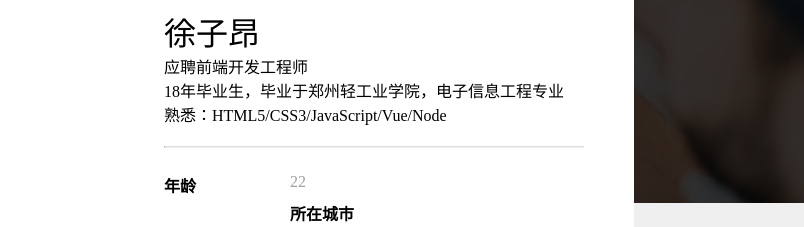
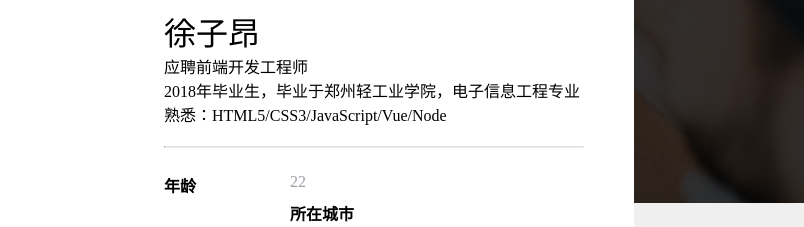
Before and after one commit to xuziang111/resume, a plain HTML site: page src/index.html in a window 1280 px wide. Shown: the part 312-539 px from the top of the page, 476-1280 px from the left. Drawn offline with nearby package versions, Linux system fonts and the light colour scheme; a script that the page names is missing.

Commit message:
一些信息

```diff
--- a/src/index.html
+++ b/src/index.html
@@ -50,7 +50,7 @@
               <h1>徐子昂</h1>
               <p>应聘前端开发工程师</p>
               <p>
-                18年毕业生，毕业于郑州轻工业学院，电子信息工程专业<br>
+                2018年毕业生，毕业于郑州轻工业学院，电子信息工程专业<br>
                 熟悉：HTML5/CSS3/JavaScript/Vue/Node
               </p>
               <hr>
```
